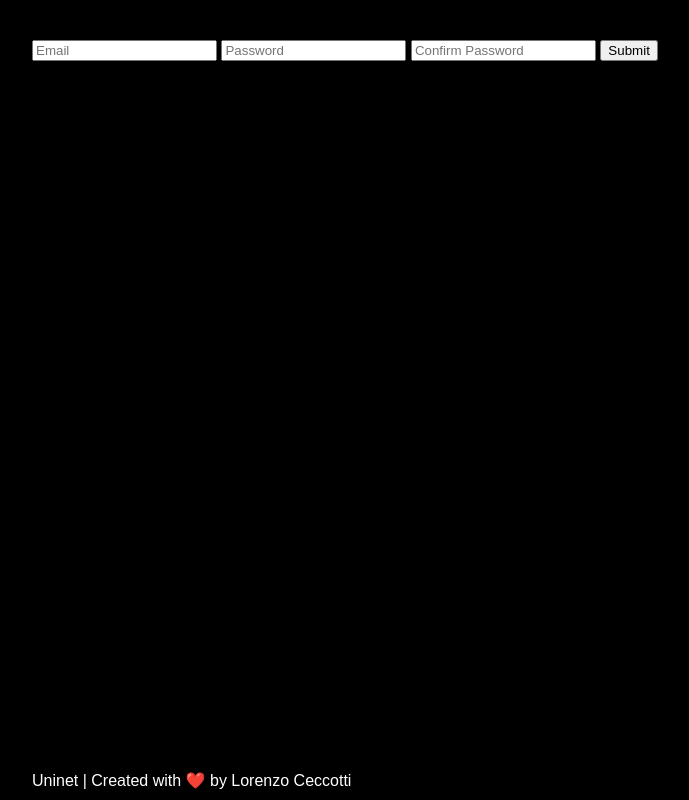
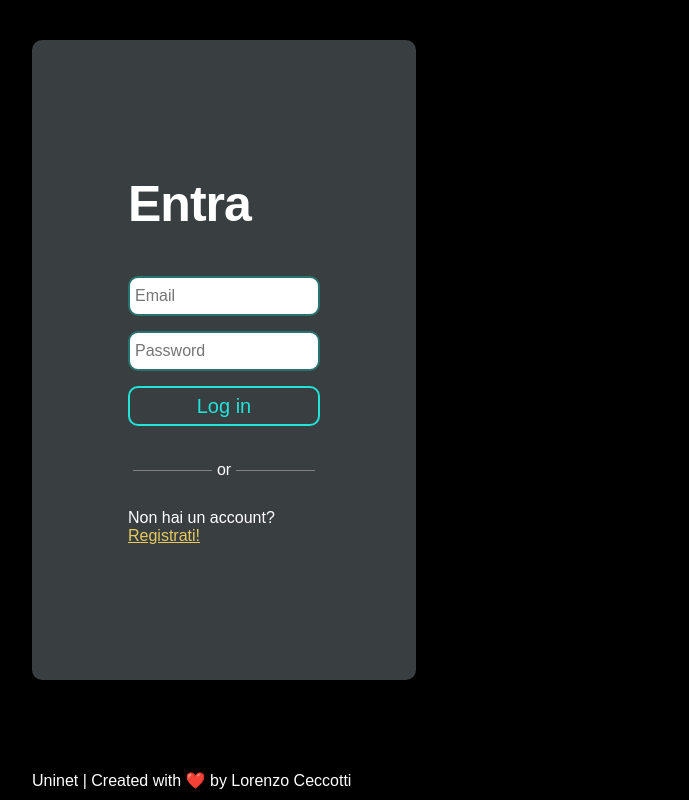
Before and after one commit to Cecco1509/Uninet, a SvelteKit app: page / in a window 1280 px wide. Shown: the whole page, without its empty margins (224-913 px from the left). Built offline with nearby package versions, Linux system fonts and the light colour scheme; no server answers.

Commit message:
start implementing login

```diff
--- a/src/Components/Login.svelte
+++ b/src/Components/Login.svelte
@@ -1,10 +1,10 @@
 <script>
     import { authHandlers, authStore } from "../stores/authStore";
 
-    let register = true;
-    let email = "";
-    let password = "";
-    let confirmPassword = "";
+    let register = $state(false);
+    let email = $state("");
+    let password = $state("");
+    let confirmPassword = $state("");
 
     async function handleSubmit() {
         if (!email || !password || (register && !confirmPassword)) {
@@ -30,24 +30,162 @@
     }
 </script>
 
+<div class="form-box-container">
+    {#if register}
+        <h1>Registrati</h1>
+    {:else}
+        <h1>Entra</h1>
+    {/if}
+    <div class="form-container">
         <form>
             <label>
                 <input bind:value={email} type="email" placeholder="Email" />
             </label>
             <label>
-        <input bind:value={password} type="text" placeholder="Password" />
+                <input
+                    bind:value={password}
+                    type="password"
+                    placeholder="Password"
+                />
             </label>
             {#if register}
                 <label>
                     <input
                         bind:value={confirmPassword}
-                type="text"
+                        type="password"
                         placeholder="Confirm Password"
                     />
                 </label>
             {/if}
-    <button on:click={handleSubmit}>Submit</button>
+            <br />
+            <button onclick={handleSubmit}>
+                {#if register}
+                    Sign up
+                {:else}
+                    Log in
+                {/if}
+            </button>
         </form>
+    </div>
+    <div class="or">or</div>
+    {#if register}
+        <p>
+            Sei già iscritto? Esegui il <span onclick={() => (register = false)}
+                >log in!</span
+            >
+        </p>
+    {:else}
+        <p>
+            Non hai un account? <span onclick={() => (register = true)}
+                >Registrati!</span
+            >
+        </p>
+    {/if}
+</div>
 
 <style>
+    .form-box-container {
+        background-color: #393e41;
+        border-radius: 10px;
+        width: 30dvw;
+        height: 80svh;
+        backdrop-filter: blur(2px);
+        display: flex;
+        justify-content: center;
+        flex-direction: column;
+        align-items: center;
+    }
+
+    .form-container {
+        display: flex;
+        justify-content: center;
+        align-items: center;
+        width: 50%;
+    }
+
+    input {
+        outline: none;
+        width: 100%;
+        margin: 5px 0px;
+        height: 5vh;
+        border-radius: 10px;
+        border: 2px solid #28736f;
+        padding: 0px 5px;
+        font-size: 16px;
+        transition: all 0.5s;
+
+        &:last-child {
+            margin-bottom: 10px;
+        }
+
+        &:focus {
+            border-color: #21e3da;
+            box-shadow: 0px 0px 6px #21e3da;
+        }
+    }
+
+    button {
+        border-radius: 10px;
+        background-color: transparent;
+        cursor: pointer;
+        height: 5vh;
+        border-color: #21e3da;
+        border: 2px solid #21e3da;
+        margin: 5px 0px;
+        width: 100%;
+        font-size: 20px;
+        color: #21e3da;
+        transition: all 0.5s;
+    }
+
+    button:hover {
+        background-color: #20e1d0;
+        color: #393e41;
+        box-shadow: 0px 0px 6px #21e3da;
+    }
+
+    h1 {
+        align-self: flex-start;
+        padding-left: 25%;
+        padding-bottom: 10%;
+        font-size: 50px;
+    }
+
+    .or {
+        display: flex;
+        color: white;
+        width: 50%;
+        justify-content: center;
+        align-items: center;
+        margin: 30px 0px;
+
+        &:after,
+        &:before {
+            height: 1px;
+            content: "";
+            margin: 0px 5px;
+            display: block;
+            flex: 1;
+            background-color: grey;
+        }
+    }
+
+    p {
+        width: 50%;
+    }
+
+    span {
+        color: #e6c960;
+        cursor: pointer;
+        text-decoration: underline;
+    }
+
+    @media only screen and (max-width: 600px) {
+        .form-box-container {
+            width: 100%;
+            height: auto;
+            color: transparent;
+            height: 100svh;
+        }
+    }
 </style>
--- a/static/app.css
+++ b/static/app.css
@@ -1,11 +1,17 @@
 * {
     box-sizing: border-box;
+    margin: 0px;
+    padding: 0px;
+    font-family: Arial, Helvetica, sans-serif;
+}
+
+h1 {
+    letter-spacing: -1px;
 }
 
 body,
 html {
     margin: 0px;
-    font-family: Arial, Helvetica, sans-serif;
     background: #000000;
 }
 
```
Lines whose indentation alone changed are shown as unchanged.
